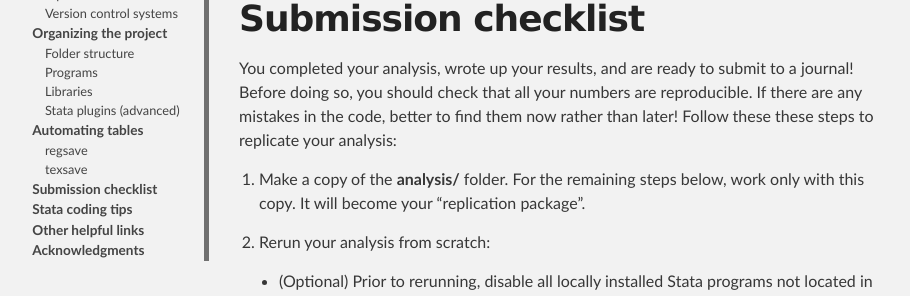
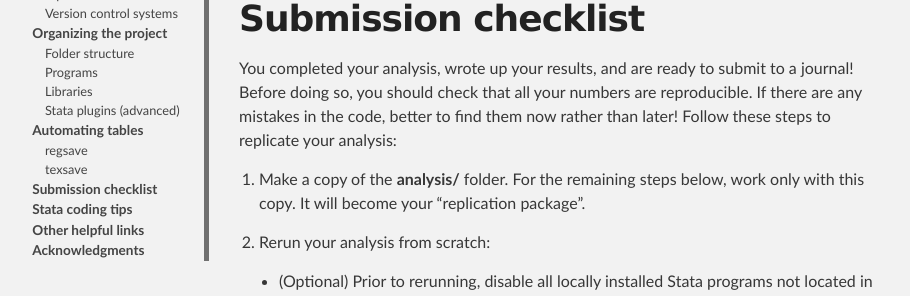
Before and after one commit to maskegger/guide, a Jekyll site: the page built from index.md, in a window 1280 px wide and 900 px high, scrolled down 12038 px. Shown: the part 202-498 px from the top of the window, without its empty margins (81-991 px from the left). Built offline with Jekyll 4.4.1, drawn with Linux system fonts in a browser that asks for light colours; our own code applies the rules of GitHub Pages for plain Markdown files; part of the change alters nothing that is shown; some of the changed text lies outside the part shown.

Commit message:
Update index.md

````diff
--- a/index.md
+++ b/index.md
@@ -328,7 +328,7 @@ Finally, we can copy the output file, **my_regressions.tex**, to **paper/tables/
 
 # Submission checklist
 
-You completed your analysis, wrote up your results, and are ready to submit to a journal! Before doing so, you should check that all your numbers are reproducible. If there are any mistakes in the code, better to find them now rather than later! Follow these these steps to replicate your analysis:
+You completed your analysis, wrote up your results, and are ready to submit to a journal! Before doing so, you should check that all your numbers are reproducible. If there are any mistakes in the code, better to find them now rather than later! Follow these steps to replicate your analysis:
 
 1. Make a copy of the **analysis/** folder. For the remaining steps below, work only with this copy. It will become your "replication package".
 
@@ -384,7 +384,7 @@ Step 3--confirming output--can be tedious. Include lots of asserts in your code
 ```stata
 * Stata's default type is float
 * With N=100,000 a randomly generated float may not be unique
-* isid below will generate an error unless you changed Stata's default type to double
+* isid below produces an error unless you set Stata's default type to double
 clear
 set seed 100
 set obs 100000
@@ -410,7 +410,7 @@ isid r
 
 [Grant McDermott's data science lectures](https://github.com/uo-ec607/lectures)
 
-[Lars Vilhuber's presention on transparency and reproducibility](https://zenodo.org/record/3735536#.XopGfqhKguU)
+[Lars Vilhuber's presentation on transparency and reproducibility](https://zenodo.org/record/3735536#.XopGfqhKguU)
 
 [Roger Koenker's guide on reproducibility](http://www.econ.uiuc.edu/~roger/research/repro)
 
````
